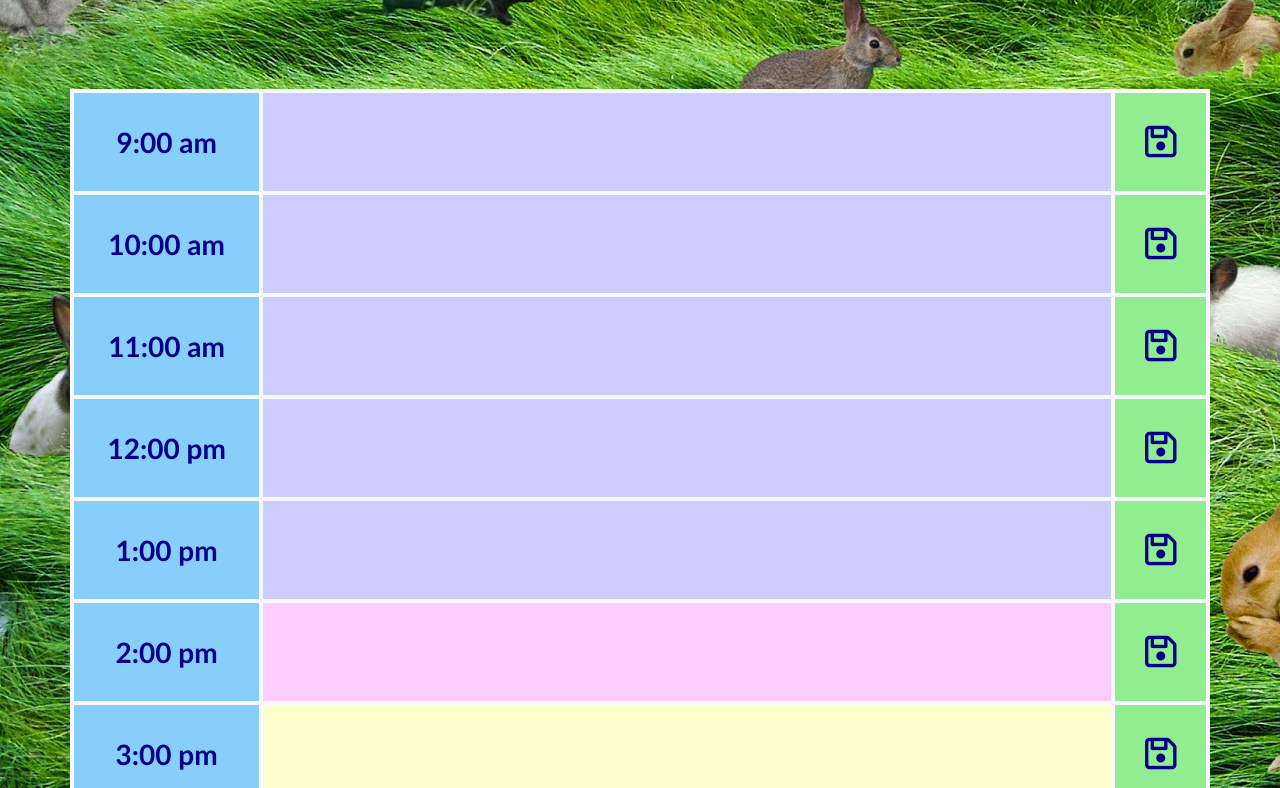
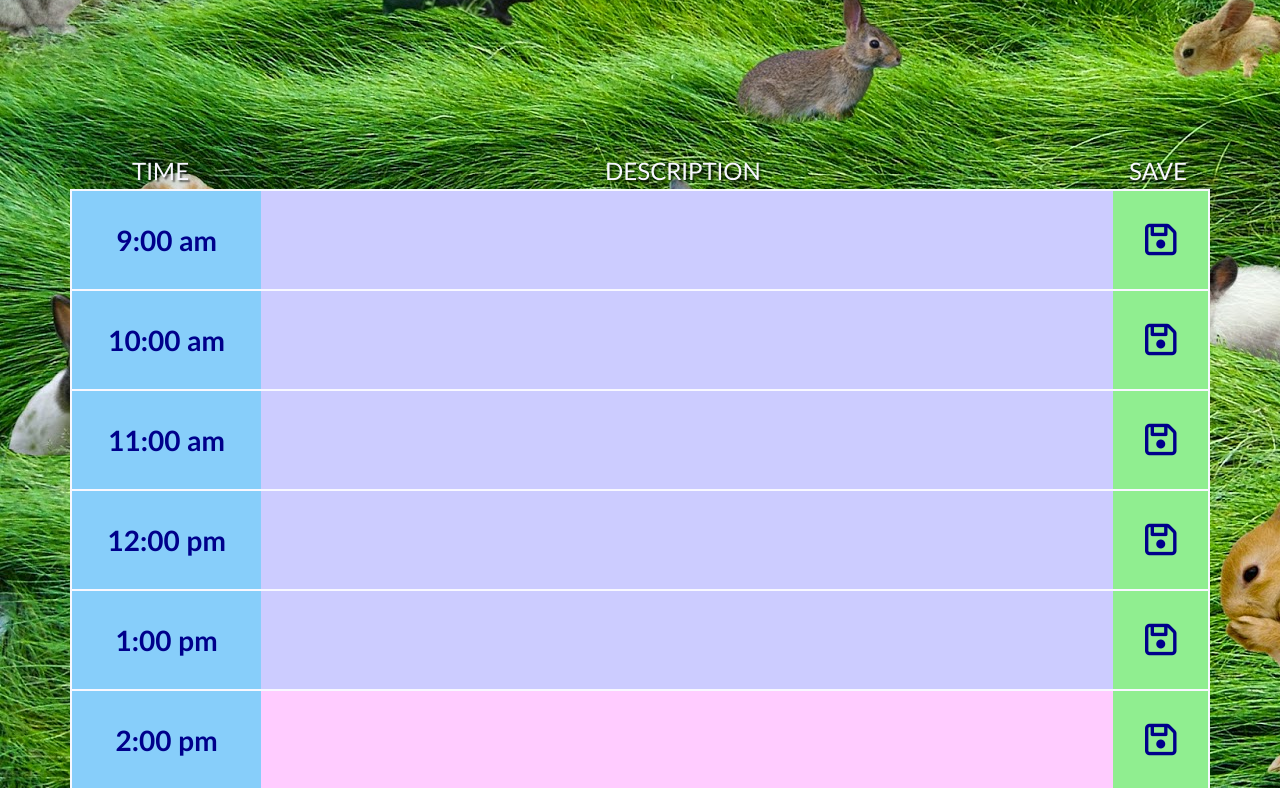
Before and after one commit to derekstoeckmann/day-planner, a plain HTML site: page index.html in a window 1280 px wide. Shown: the part 351-1139 px from the top of the page. Drawn offline with nearby package versions, Linux system fonts and the light colour scheme; a web font is replaced by a local one.

Commit message:
add header row and fix bug where background color didn't update if current time was not between 9 to 5

```diff
--- a/assets/css/style.css
+++ b/assets/css/style.css
@@ -28,19 +28,40 @@ h3 {
   text-shadow: 0px 4px 3px rgba(0, 0, 0, 0.6),
     0px 8px 13px rgba(0, 0, 0, 0.3),
     0px 18px 23px rgba(0, 0, 0, 0.3);
+}
 
+.row:first-child {
+  border: none;
 }
 
 .row {
   min-height: 100px;
+  border-top: 2px solid ghostwhite;
+  border-right: 2px solid ghostwhite;
+  border-bottom: none;
+  border-left: 2px solid ghostwhite;
+}
+
+.row:last-child {
+  border-bottom: 2px solid ghostwhite;
 }
 
 .jumbotron {
   background-color: rgba(0, 0, 0, 0);
+  margin-bottom: none;
+}
+
+.top-col {
+  display: flex;
+  padding-left: 6px;
+  justify-content: center;
+  align-items: flex-end;
+  font-size: 24px;
+  color: ghostwhite;
+  text-shadow: 2px 2px 2px rgba(0, 0, 0, 0.6);
 }
 
 .container {
-  border: 2px solid ghostwhite;
   margin-bottom: 100px;
 }
 
@@ -49,8 +70,8 @@ textarea {
   font-size: 21px;
   padding: 10px;
   overflow: scroll;
-  border: 2px solid ghostwhite;
   resize: none;
+  border: none;
 }
 
 textarea:focus {
@@ -59,9 +80,9 @@ textarea:focus {
 
 button {
   font-size: 36px;
-  border: 2px solid ghostwhite;
   color: darkblue;
   background: lightgreen;
+  border: none;
 }
 
 button:hover {
@@ -79,6 +100,6 @@ button:focus {
   color: darkblue;
   font-size: 28px;
   font-weight: bold;
-  border: 2px solid ghostwhite;
   background: lightskyblue;
+  border: none;
 }
--- a/assets/js/script.js
+++ b/assets/js/script.js
@@ -25,7 +25,7 @@ $('button').on('click', function () {
 });
 
 function updatePage() {
-  today.text('It is ' + moment().format('MMMM Do YYYY, h:mm:ss a') + '.');
+  today.text('Today is ' + moment().format('MMMM Do YYYY, h:mm:ss a') + '.');
 
   switch (moment().format('h')) {
     case '9':
@@ -73,5 +73,7 @@ function updatePage() {
       $('#5p').children('textarea').css('background-color', '#ffccff');
       $('#5p').nextAll().children('textarea').css('background-color', '#ffffcc');
       break;
+    default:
+      $('textarea').css('background-color', '#ffffcc');
   }
 }
--- a/index.html
+++ b/index.html
@@ -21,6 +21,11 @@
   </header>
   <main>
     <div class="container">
+      <div class="row top-row">
+        <div class="col-2 top-col">TIME</div>
+        <div class="col-9 top-col">DESCRIPTION</div>
+        <div class="col-1 top-col">SAVE</div>
+      </div>
       <div id="9a" class="row">
         <div class="col-2 time">9:00 am</div>
         <textarea class="col-9 text-val"></textarea>
```
